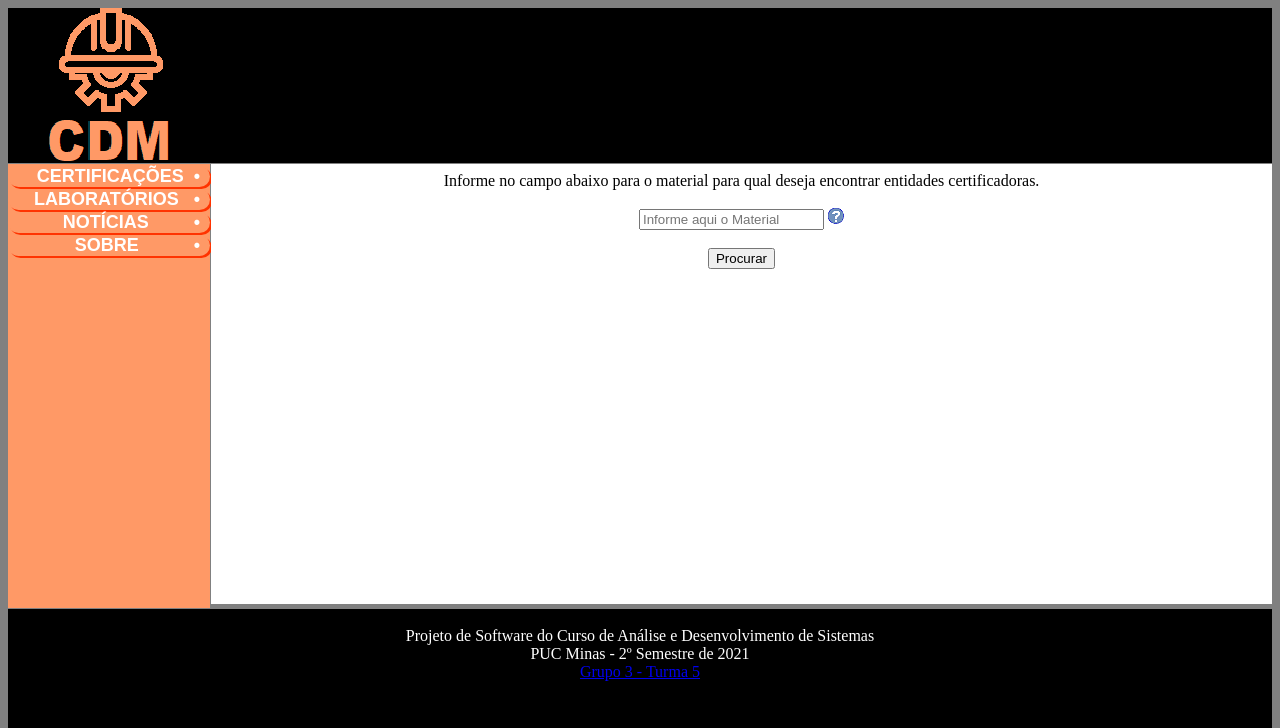
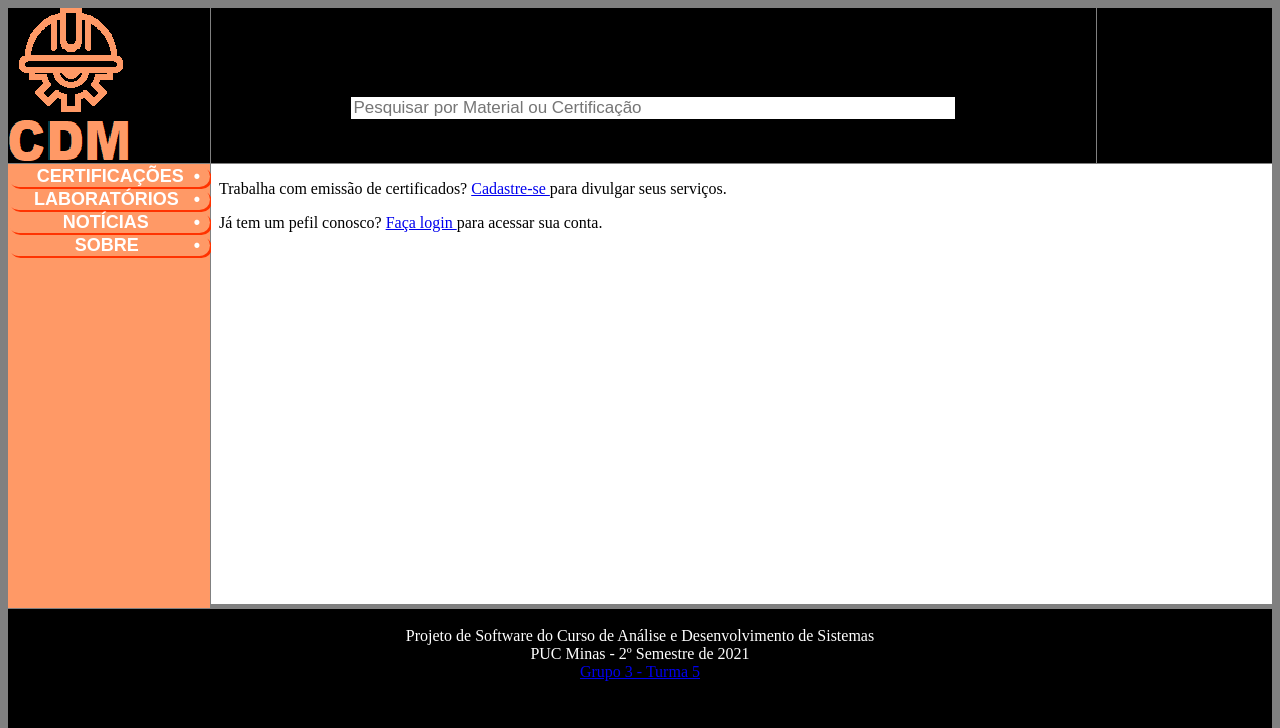
Before and after one commit to ICEI-PUC-Minas-PMV-ADS/pmv-ads-2021-2-e2-proj-int-t5-certificacao-de-materiais, a PHP site: page / in a window 1280 px wide. Shown: the top 728 px of the page. Run offline with PHP 8.4, Linux system fonts and the light colour scheme.

Commit message:
funcionalidade: searchbar posicionamento

```diff
--- a/src/css/index.css
+++ b/src/css/index.css
@@ -2,7 +2,7 @@ body {
     display: grid;
     grid-gap: 1px;
     grid-template-areas:
-        "header header header"
+        "logo search avatar"
         "menu main main"
         "menu main main"
         "menu main main"
@@ -10,7 +10,7 @@ body {
         "menu main main"
         "footer footer footer";
 
-    grid-template-columns: 202px auto auto;
+    grid-template-columns: 202px 70% auto;
     grid-template-rows: 155px 4vh 4vh 4vh 4vh auto 15vh;
 
     background-color: gray;
@@ -29,6 +29,9 @@ p {margin: 0;}
 .o-news {grid-area: news;}
 .o-about {grid-area: about;}
 .o-menu {grid-area: menu;}
+.o-logo {grid-area: logo;}
+.o-avatar {grid-area: avatar;}
+.o-search {grid-area: search;}
 
 .o-con, .o-labs, .o-news, .o-about {
     background-color: rgb(255, 153, 102);
@@ -40,19 +43,32 @@ p {margin: 0;}
     white-space: normal;
 }
 
-.o-header {
-    grid-area: header;
+.o-search, .o-footer, .o-logo, .o-avatar {
+    text-indent: 0;
+    background-color: black;
+    color: white;
+}
+
+.o-avatar {
     padding-left: 40px;
+    padding-right: 40px;
 }
 .o-footer {
     grid-area: footer;
     text-align: center;
 }
 
-.o-header, .o-footer {
-    text-indent: 0;
-    background-color: black;
-    color: white;
+.o-search {
+    display: flex;
+    justify-content: center;
+    align-items: center;
+}
+
+.o-search input[type=text]{
+    border: none;
+    font-size: 17px;
+    min-width: 600px;
+    transform: translate(0, 100%);
 }
 
 .clickable {
--- a/src/index.php
+++ b/src/index.php
@@ -7,7 +7,7 @@ session_start();
 if (isset($_SESSION["isLogged"]) && $_SESSION["isLogged"] === true) {
 
 } else {
-
+    // Login. Logout. Join.
 }
 
 ?>
@@ -21,18 +21,11 @@ if (isset($_SESSION["isLogged"]) && $_SESSION["isLogged"] === true) {
         <meta charset="UTF-8">
     </head>
     <body>
-        <header class="o-header">
-            <img src="img/logo.png">
-            <div id="avatar">
-                <?php
-                    if (isset($_SESSION["isLogged"]) && $_SESSION["isLogged"] === true) {
-                        echo "<p> <a href='index.php'>Sair</a></p>";
-                    } else {
-                        echo "<p> <a href='index.php'>Logar</a></p>";
-                    }
-                ?>
-                </div>
+        <header class="o-logo"><img src="img/logo.png"></header>
+        <header class="o-search">
+                <center><input type="text" placeholder="Pesquisar por Material ou Certificação"></center>
         </header>
+        <header class="o-avatar"></header>
 
         <div class="o-menu">
             <div class="o-con clickable" id="loadCons"><p></p>CERTIFICAÇÕES&nbsp • </div>
@@ -44,7 +37,7 @@ if (isset($_SESSION["isLogged"]) && $_SESSION["isLogged"] === true) {
 
         <main class="o-main">
             <div>
-                <object id="content" type="text/html" data="consulta.html"></object>
+                <object id="content" type="text/html" data="certs.php"></object>
             </div>
         </main>
 
```
